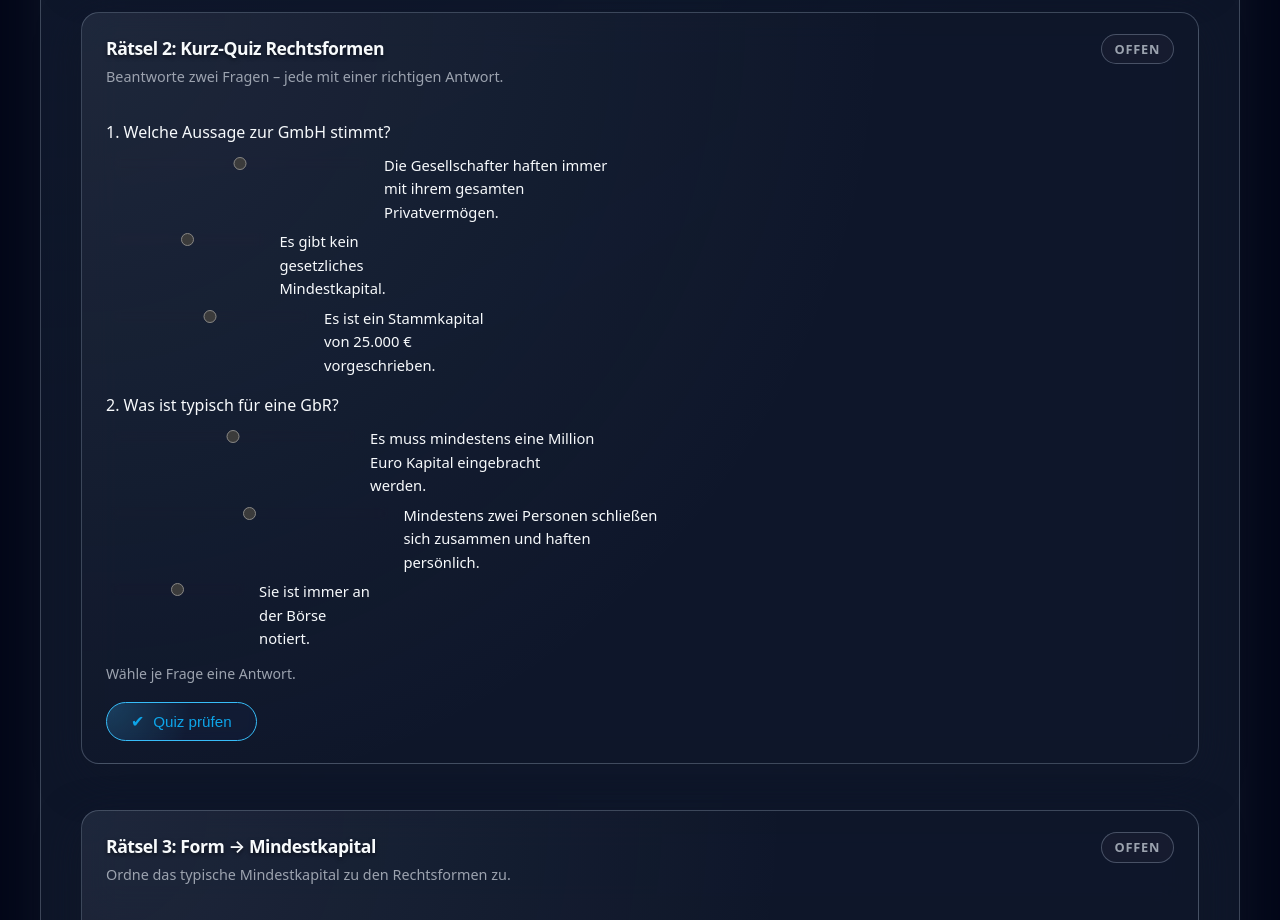
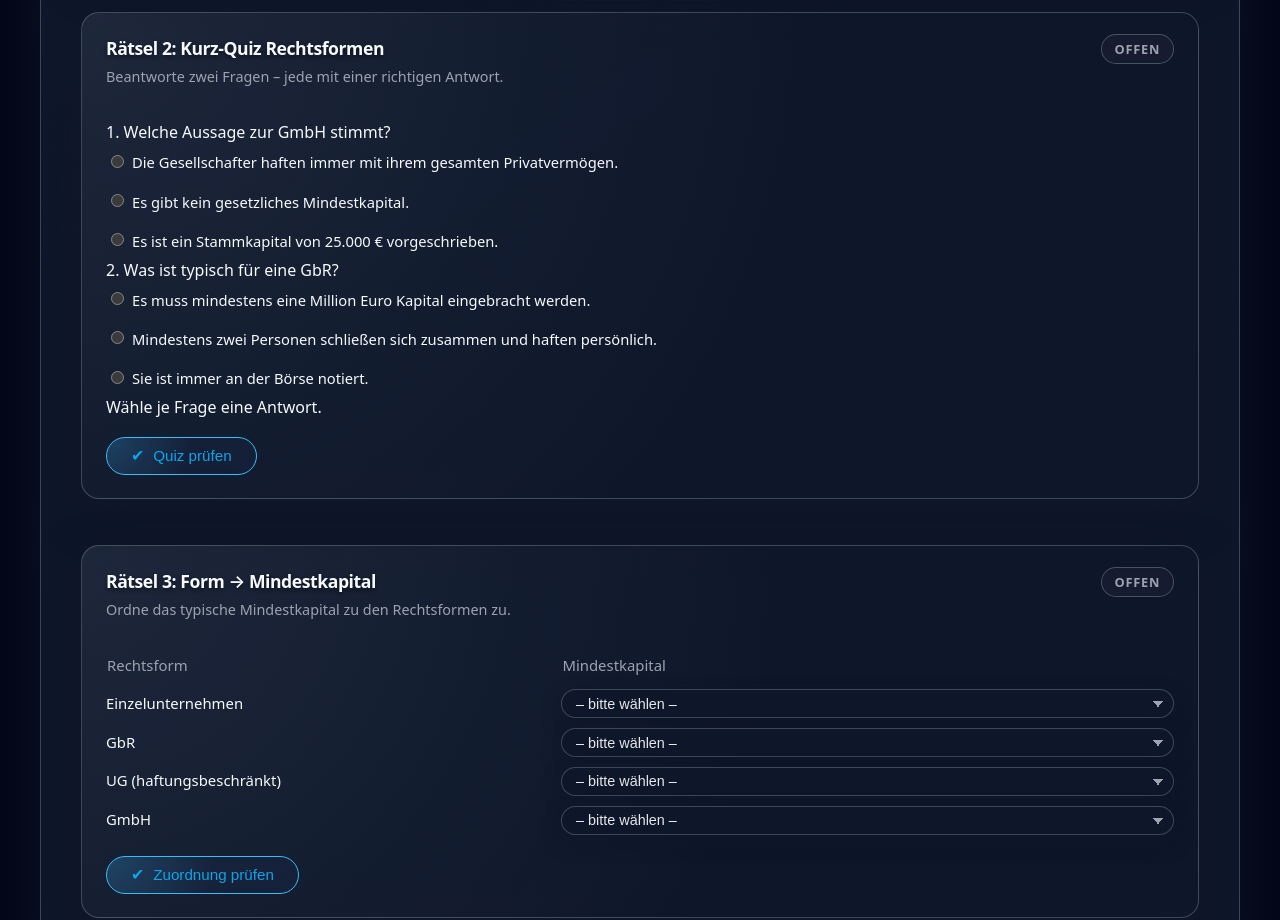
Before and after one commit to Thor-the-Dwarf/skill_station, a website: page games/Escape-Game.html in a window 1280 px wide. Shown: the part 820-1740 px from the top of the page. Drawn offline with Linux system fonts and the light colour scheme; no server answers.

Commit message:
Escape-Games wird langsam wieder, quiz ghet, dragberreich in Arbeit

```diff
--- a/games/Escape-Game.html
+++ b/games/Escape-Game.html
@@ -6,6 +6,8 @@
     <title>Mini-Escape-Game</title>
     <!-- Glas-Look aus deinem globalen Theme -->
     <link rel="stylesheet" href="../shared_theme.css">
+
+
     <style>
         /* Escape-Game.css
            Alte Funktionalität beibehalten, aber alles in modernen Glas-Look drehen.
@@ -469,39 +471,43 @@
 
         /* Quiz-Bereich */
 
-        .quiz-question + .quiz-question {
-            margin-top: 1rem;
+        .quiz-question {
+            max-width: 60rem;          /* alles in einer breiten Spalte, kein rechter "Text-Streifen" */
         }
 
-        .quiz-text {
-            font-weight: 500;
-            margin-bottom: 0.4rem;
+        /* Liste neutralisieren und als Spalte anordnen */
+        .quiz-options {
+            list-style: none;
+            margin: 0;
+            padding: 0;
+            display: flex;             /* vertikale Liste */
+            flex-direction: column;
+            align-items: flex-start;
+            gap: 0.35rem;
         }
 
-        .quiz-options {
-            list-style: none;
-            padding: 0;
-            margin: 0;
+        /* Jeder Eintrag nutzt die volle Breite der Frage */
+        .quiz-options li {
+            display: block;
+            width: 100%;
         }
 
-        .quiz-options li {
-            margin: 0.25rem 0;
-        }
-
-        .quiz-options label {
+        /* Label = Zeile mit Radio + Text */
+        .quiz-options li label {
+            display: flex !important;  /* evtl. Grid/Flex aus anderen Styles überschreiben */
+            align-items: flex-start;
+            gap: 0.5rem;
+            width: 100%;
             cursor: pointer;
             font-size: 0.92rem;
         }
 
-        .quiz-options input[type="radio"] {
-            margin-right: 0.45rem;
+        /* Radio bleibt kompakt links */
+        .quiz-options li input[type="radio"] {
+            flex: 0 0 auto;
+            margin-top: 0.2rem;        /* optische Zentrierung */
+            margin-right: 0;           /* Abstand kommt über gap */
             accent-color: var(--accent);
-        }
-
-        .quiz-feedback {
-            margin-top: 0.8rem;
-            font-size: 0.88rem;
-            color: var(--muted);
         }
 
         /* Capital-Tabelle */
@@ -617,6 +623,33 @@
         .quiz-options li input[type="radio"] {
             order: 0;                        /* Input bleibt links */
             margin-top: 0.2rem;
+        }
+
+        .quiz-options {
+            list-style: none;
+            margin: 0;
+            padding: 0;
+        }
+
+        .quiz-options li {
+            display: block;
+            margin: 0.25rem 0;
+        }
+
+        /* Label ist eine kleine Zeile: links Radio, rechts Text, Text darf voll umbrechen */
+        .quiz-options li label {
+            display: inline-flex !important;
+            align-items: flex-start;
+            gap: 0.5rem;
+            max-width: 100%;
+            white-space: normal;
+        }
+
+        /* Radio bekommt KEIN Flex mehr – verhält sich wie ein einzelnes Zeichen */
+        .quiz-options li input[type="radio"] {
+            flex: 0 0 auto !important;
+            width: auto;
+            margin-top: 0.2rem; /* optische Zentrierung zum Text */
         }
 
         /* 3) Türschild vor die Tür holen */
@@ -828,7 +861,7 @@
 </div>
 
 <script type="module">
-    const CONFIG_URL = 'Escape-Game-data2.json';
+    const CONFIG_URL = 'Escape-Game-data.json';
 
     const START_SECONDS = 180;
     let remainingSeconds = START_SECONDS;
```
